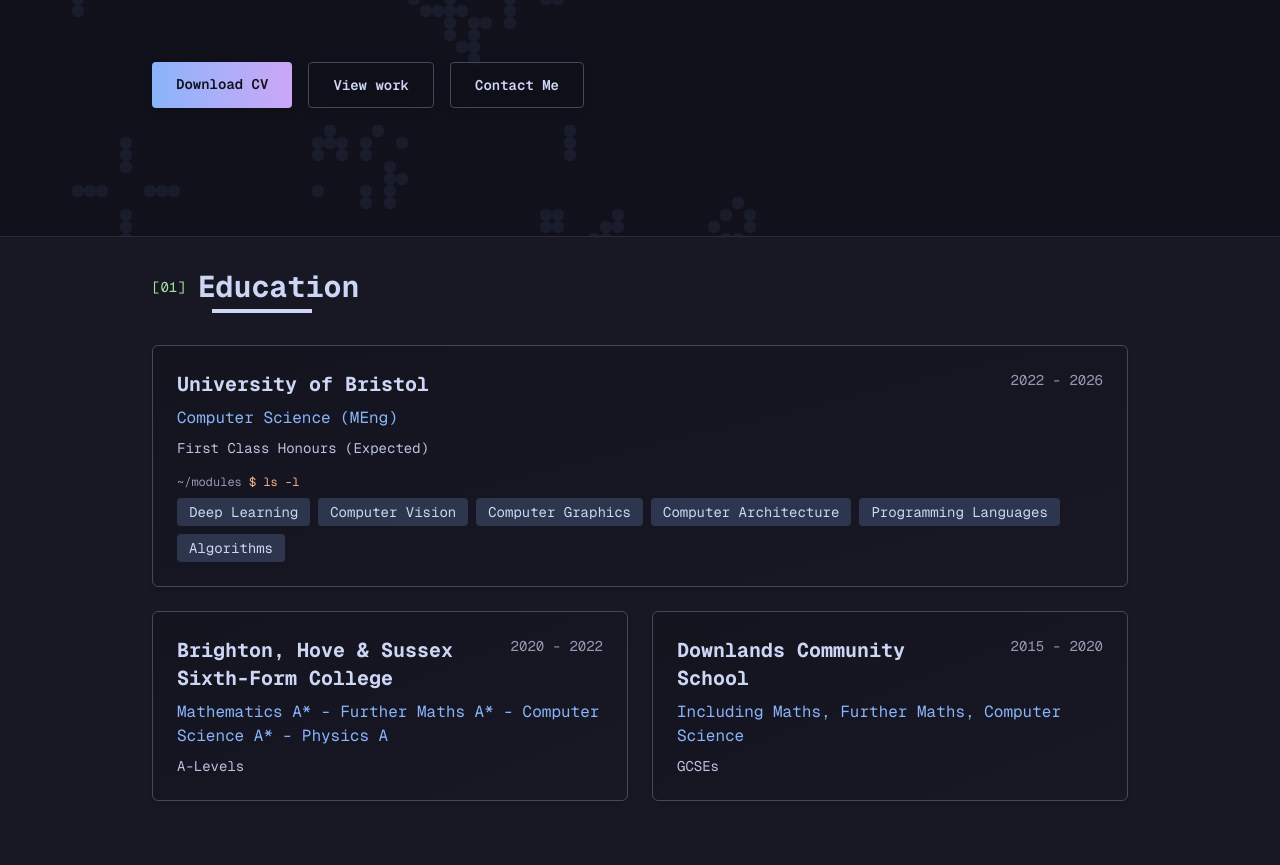
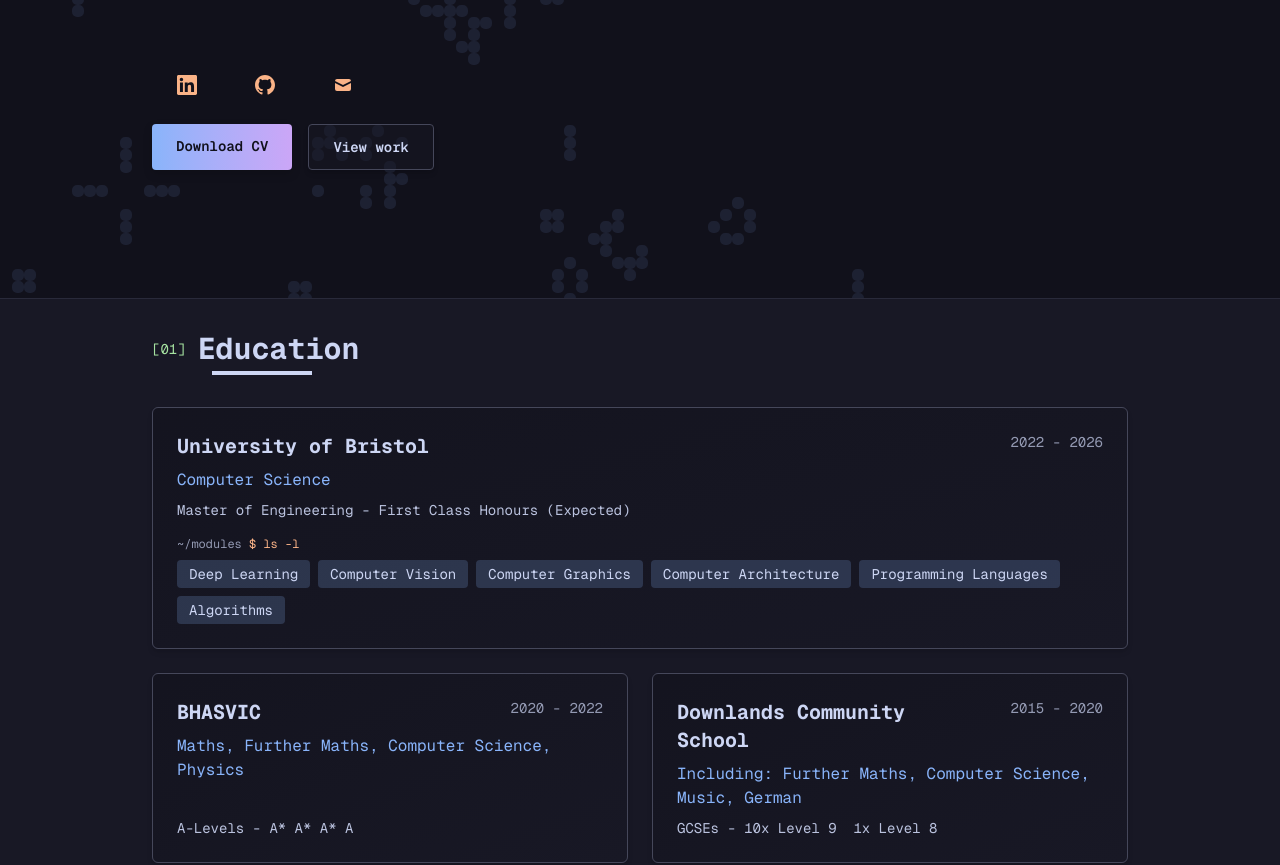
Before and after one commit to sd22404/portfolio, a Next.js app: page /portfolio/ in a window 1280 px wide. Shown: the part 439-1304 px from the top of the page. Built offline with nearby package versions, Linux system fonts and the light colour scheme.

Commit message:
remove contact section, move links to footer and hero

```diff
--- a/app/components/Contact.tsx
+++ /dev/null
@@ -1,35 +0,0 @@
-import SectionHeading from './ui/SectionHeading';
-import Section from './ui/Section';
-import Card from './ui/Card';
-import Link from './ui/Link';
-import Text from './ui/Text';
-
-export default function Contact({bg}: {bg?: string}) {
-    return (
-        <Section id="contact" bgClass={bg}>
-            <SectionHeading number="06">Get In Touch</SectionHeading>
-            <Card variant="glow" className="max-w-2xl mx-auto text-center space-y-6">
-                <Text variant="medium">
-                    Contact me...
-                </Text>
-
-                <div className="flex flex-col sm:flex-row gap-4 justify-center items-center pt-2">
-                    <div className="flex gap-4">
-                        <Link href="mailto:finlay.j.cooper137@gmail.com" variant="text" className="flex items-center gap-1">
-                            <Text variant='ornament-alt'>[em]</Text>
-                            Email
-                        </Link>
-                        <Link href="https://github.com/sd22404" variant="text" className="flex items-center gap-1">
-                            <Text variant='ornament-alt'>[git]</Text>
-                            GitHub
-                        </Link>
-                        <Link href="https://linkedin.com/in/finlay-cooper" variant="text" className="flex items-center gap-1">
-                            <Text variant='ornament-alt'>[in]</Text>
-                            LinkedIn
-                        </Link>
-                    </div>
-                </div>
-            </Card>
-        </Section>
-    );
-}
--- a/app/components/Education.tsx
+++ b/app/components/Education.tsx
@@ -16,8 +16,8 @@
             <Subtitle>University of Bristol</Subtitle>
             <Text variant="date">2022 - 2026</Text>
           </div>
-          <Text variant="highlight" className="mb-2">Computer Science (MEng)</Text>
-          <Text variant="small" className="mb-4">First Class Honours (Expected)</Text>
+          <Text variant="highlight" className="mb-2">Computer Science</Text>
+          <Text variant="small" className="mb-4">Master of Engineering - First Class Honours (Expected)</Text>
           <div className="space-y-2">
             <Text variant="ornament-alt" className="font-jetbrains-mono text-xs select-text">
               <span className="text-muted">~/modules</span> $ ls -l
@@ -34,19 +34,19 @@
         </Card>
         <Card className="h-full flex flex-col">
           <div className="flex justify-between items-start mb-2">
-            <Subtitle>Brighton, Hove & Sussex Sixth-Form College</Subtitle>
+            <Subtitle>BHASVIC</Subtitle>
             <Text variant="date">2020 - 2022</Text>
           </div>
-          <Text variant="highlight" className="mb-2">Mathematics A* - Further Maths A* - Computer Science A* - Physics A</Text>
-          <Text variant="small" className="mt-auto">A-Levels</Text>
+          <Text variant="highlight" className="mb-2">Maths, Further Maths, Computer Science, Physics</Text>
+          <Text variant="small" className="mt-auto">A-Levels - A* A* A* A</Text>
         </Card>
         <Card className="h-full flex flex-col">
           <div className="flex justify-between items-start mb-2">
             <Subtitle>Downlands Community School</Subtitle>
             <Text variant="date">2015 - 2020</Text>
           </div>
-          <Text variant="highlight" className="mb-2">Including Maths, Further Maths, Computer Science</Text>
-          <Text variant="small" className="mt-auto">GCSEs</Text>
+          <Text variant="highlight" className="mb-2">Including: Further Maths, Computer Science, Music, German</Text>
+          <Text variant="small" className="mt-auto whitespace-pre">GCSEs - 10x Level 9  1x Level 8</Text>
         </Card>
       </div>
     </Section>
--- a/app/components/Footer.tsx
+++ b/app/components/Footer.tsx
@@ -1,5 +1,6 @@
 import Text from './ui/Text';
 import TerminalBlock from './ui/TerminalBlock';
+import Links from './sub/Links';
 
 export default function Footer() {
   return (
@@ -13,9 +14,11 @@
             </TerminalBlock>
           </div>
 
-          <Text variant="highlight" className="ml-auto">
+          <Links className="flex gap-1 flex-col justify-center items-end" />
+
+          {/* <Text variant="highlight" className="ml-auto">
             &lt;/portfolio&gt;
-          </Text>
+          </Text> */}
         </div>
       </div>
     </footer>
--- a/app/components/Hero.tsx
+++ b/app/components/Hero.tsx
@@ -1,3 +1,4 @@
+import Links from './sub/Links';
 import Button from './ui/Button';
 import Section from './ui/Section';
 import TerminalBlock from './ui/TerminalBlock';
@@ -22,16 +23,14 @@
           </TerminalBlock>
         </div>
 
-        <div className="flex flex-wrap gap-4 pt-4">
-          <Button href="/portfolio/CV.pdf" variant="glow" target="_blank" rel="noopener noreferrer">
-            Download CV
-          </Button>
-          <div className="flex gap-4">
+        <div>
+          <Links variant='button' className="py-4 flex gap-2" />
+          <div className="flex flex-wrap gap-4">
+            <Button href="/portfolio/CV.pdf" variant="glow" target="_blank" rel="noopener noreferrer">
+              Download CV
+            </Button>
             <Button href="#projects" variant="secondary">
               View work
-            </Button>
-            <Button href="#contact" variant="secondary">
-              Contact Me
             </Button>
           </div>
         </div>
--- a/app/components/sub/GoLBackground.tsx
+++ b/app/components/sub/GoLBackground.tsx
@@ -22,8 +22,8 @@
         const colour = css.getPropertyValue("--accent").trim() || "#89b4fa";
 
         // CONFIG
-        const baseAlpha = 0.07;
-        const RUN_DURATION_MS = 7000;
+        const baseAlpha = 0.1;
+        const RUN_DURATION_MS = 27000;
         const FADE_OUT_MS = 3000;
         let start = performance.now();
         let last = performance.now();
--- /dev/null
+++ b/app/components/sub/Links.tsx
@@ -0,0 +1,56 @@
+import Button from '../ui/Button';
+import Link from '../ui/Link';
+import Text from '../ui/Text';
+
+export default function Links({className = '', variant = 'text'}: {className?: string, variant?: 'text' | 'button'}) {
+
+    const emailIcon = (
+        <svg className="w-5 h-5 text-accent-quaternary" fill="currentColor" viewBox="0 0 20 20" xmlns="http://www.w3.org/2000/svg">
+            <path d="M2.003 5.884L10 9.882l7.997-3.998A2 2 0 0016 4H4a2 2 0 00-1.997 1.884z" />
+            <path d="M18 8.118l-8 4-8-4V14a2 2 0 002 2h12a2 2 0 002-2V8.118z" />
+        </svg>
+    );
+
+    const githubIcon = (
+        <svg className="w-5 h-5 text-accent-quaternary" fill="currentColor" viewBox="0 0 24 24" xmlns="http://www.w3.org/2000/svg">
+            <path d="M12 0c-6.626 0-12 5.373-12 12 0 5.302 3.438 9.8 8.207 11.387.599.111.793-.261.793-.577v-2.234c-3.338.726-4.033-1.416-4.033-1.416-.546-1.387-1.333-1.756-1.333-1.756-1.089-.745.083-.729.083-.729 1.205.084 1.839 1.237 1.839 1.237 1.07 1.834 2.807 1.304 3.492.997.107-.775.418-1.305.762-1.604-2.665-.305-5.467-1.334-5.467-5.931 0-1.311.469-2.381 1.236-3.221-.124-.303-.535-1.524.117-3.176 0 0 1.008-.322 3.301 1.23.957-.266 1.983-.399 3.003-.404 1.02.005 2.047.138 3.006.404 2.291-1.552 3.297-1.23 3.297-1.23.653 1.653.242 2.874.118 3.176.77.84 1.235 1.911 1.235 3.221 0 4.609-2.807 5.624-5.479 5.921.43.372.823 1.102.823 2.222v3.293c0 .319.192.694.801.576 4.765-1.589 8.199-6.086 8.199-11.386 0-6.627-5.373-12-12-12z"/>
+        </svg>
+    );
+
+    const linkedinIcon = (
+        <svg className="w-5 h-5 text-accent-quaternary" fill="currentColor" viewBox="0 0 24 24" xmlns="http://www.w3.org/2000/svg">
+            <path d="M20.447 20.452h-3.554v-5.569c0-1.328-.027-3.037-1.852-3.037-1.853 0-2.136 1.445-2.136 2.939v5.667H9.351V9h3.414v1.561h.046c.477-.9 1.637-1.85 3.37-1.85 3.601 0 4.267 2.37 4.267 5.455v6.286zM5.337 7.433c-1.144 0-2.063-.926-2.063-2.065 0-1.138.92-2.063 2.063-2.063 1.14 0 2.064.925 2.064 2.063 0 1.139-.925 2.065-2.064 2.065zm1.782 13.019H3.555V9h3.564v11.452zM22.225 0H1.771C.792 0 0 .774 0 1.729v20.542C0 23.227.792 24 1.771 24h20.451C23.2 24 24 23.227 24 22.271V1.729C24 .774 23.2 0 22.222 0h.003z"/>
+        </svg>
+    );
+
+    return (
+        variant === 'text' ? (
+            <div className={className}>
+                <Link href="mailto:finlay.j.cooper137@gmail.com" variant="text" className="flex items-center gap-1">
+                    <Text variant='ornament-alt'>[em]</Text>
+                    Email
+                </Link>
+                <Link href="https://github.com/sd22404" variant="text" className="flex items-center gap-1">
+                    <Text variant='ornament-alt'>[git]</Text>
+                    GitHub
+                </Link>
+                <Link href="https://linkedin.com/in/finlay-cooper" variant="text" className="flex items-center gap-1">
+                    <Text variant='ornament-alt'>[in]</Text>
+                    LinkedIn
+                </Link>
+            </div>
+        ) : (
+            <div className={className}>
+                <Button href="https://linkedin.com/in/finlay-cooper" variant="ghost">
+                    {linkedinIcon}
+                </Button>
+                <Button href="https://github.com/sd22404" variant="ghost">
+                    {githubIcon}
+                </Button>
+                <Button href="mailto:finlay.j.cooper137@gmail.com" variant="ghost">
+                    {emailIcon}
+                </Button>
+            </div>
+        )
+    )
+}
--- a/app/components/sub/ProjectCard.tsx
+++ b/app/components/sub/ProjectCard.tsx
@@ -38,6 +38,7 @@
                 </Text>
 
                 {project.coverImage &&
+                    <Link href={`/projects/${project.slug}`} variant="text" className="block" aria-label={`View project`}>
                         <div className="group/img mb-4 rounded-md overflow-hidden relative w-full h-[clamp(10rem,30vh,18rem)] transition-all duration-300">
                             <Image
                                 src={`/portfolio/projects/${project.slug}/${project.coverImage}`}
@@ -47,6 +48,7 @@
                             />
                             <div className="absolute inset-0 bg-gradient-to-t from-background/80 via-transparent to-transparent opacity-0 group-hover/img:opacity-100 transition-opacity duration-300" />
                         </div>
+                    </Link>
                 }
 
                 {project.tags?.length &&
--- a/app/components/ui/Button.tsx
+++ b/app/components/ui/Button.tsx
@@ -23,14 +23,14 @@
     active:scale-95 focus-visible:outline-none focus-visible:ring-2 focus-visible:ring-accent focus-visible:ring-offset-2 focus-visible:ring-offset-background`;
 
   const variantClasses = {
-    primary: `drop-shadow-lg text-background bg-gradient-to-r from-accent to-accent-secondary
+    primary: `shadow-md text-background bg-gradient-to-r from-accent to-accent-secondary
       hover:shadow-lg hover:shadow-accent/30 hover:scale-105 hover:brightness-110
       active:shadow-md active:brightness-100`,
-    secondary: `drop-shadow-lg border border-border bg-background/50 backdrop-blur-sm
-      hover:border-accent hover:text-accent hover:bg-background/80 hover:shadow-md hover:shadow-accent/20 hover:-translate-y-0.5
+    secondary: `shadow-md border border-border bg-background-lighter/50
+      hover:border-accent hover:text-accent hover:bg-background-lighter hover:shadow-md hover:shadow-accent/20 hover:-translate-y-0.5
       active:translate-y-0`,
-    ghost: `border border-transparent hover:border-border/50 hover:bg-background-lighter/50
-      hover:backdrop-blur-sm hover:shadow-sm transition-all`,
+    ghost: `border border-transparent hover:border-border/50 hover:bg-background-lighter/80
+      hover:shadow-sm transition-all`,
     glow: `relative drop-shadow-lg text-background bg-gradient-to-r from-accent to-accent-secondary overflow-hidden
       hover:shadow-[0_0_20px_rgba(137,180,250,0.4)] hover:scale-105
       before:absolute before:inset-0 before:bg-gradient-to-r before:from-white/20 before:to-transparent before:translate-x-[-100%] before:transition-transform before:duration-500
@@ -41,15 +41,14 @@
 
   if (href) {
     return (
+      (href ? (
       <a href={href} className={classes} target={target} rel={rel}>
         {children}
       </a>
-    );
+      ) : (
+      <button className={classes} onClick={onClick}>
+        {children}
+      </button>)
+    ));
   }
-
-  return (
-    <button onClick={onClick} className={classes}>
-      {children}
-    </button>
-  );
 }
--- a/app/components/ui/Section.tsx
+++ b/app/components/ui/Section.tsx
@@ -10,7 +10,7 @@
 export default function Section({ id, children, bgClass = 'bg-background', className = '' }: SectionProps) {
   return (
     <div className={`w-screen ${bgClass}`}>
-      <section id={id} className={`max-w-5xl 2xl:max-w-7xl mx-auto px-4 sm:px-6 pt-6 sm:pt-8 pb-20 sm:pb-24 scroll-mt-20 ${className}`}>
+      <section id={id} className={`max-w-5xl 2xl:max-w-7xl mx-auto px-4 sm:px-6 py-6 sm:py-8 scroll-mt-20 ${className}`}>
         {children}
       </section>
     </div>
--- a/app/page.tsx
+++ b/app/page.tsx
@@ -5,9 +5,9 @@
 import Projects from './components/Projects';
 import Skills from './components/Skills';
 import Awards from './components/Awards';
-import Contact from './components/Contact';
 import Footer from './components/Footer';
 import Background from './components/sub/GoLBackground';
+import Section from './components/ui/Section';
 
 export default function Home() {
   return (
@@ -15,19 +15,17 @@
         <Background />
         <Header links={[
           { href: "#hero", label: "about", variant: "text" },
-          { href: "#experience", label: "experience", variant: "text" },
+          { href: "#education", label: "background", variant: "text" },
           { href: "#projects", label: "projects", variant: "text" },
-          { href: "#skills", label: "skills", variant: "text" },
-          { href: "#awards", label: "awards", variant: "text" },
-          { href: "#contact", label: "contact", variant: "text" },
+          { href: "#skills", label: "achievements", variant: "text" },
         ]} />
         <Hero bg="bg-transparent" />
-        <Education bg="bg-background-lighter border-t border-border/40" />
+        <Education bg="bg-background-lighter border-t border-border/40 pb-20 sm:pb-24" />
         <Experience bg="bg-background-lighter border-b border-border/40" />
-        <Projects bg="bg-background" />
-        <Skills bg="bg-background-lighter border-t border-border/40" />
+        <Projects bg="bg-background py-20 sm:py-24" />
+        <Skills bg="bg-background-lighter border-t border-border/40 pb-20 sm:pb-24" />
         <Awards bg="bg-background-lighter border-b border-border/40" />
-        <Contact bg="bg-background" />
+        <Section id="blank" bgClass='bg-background pb-20 sm:pb-24'> </Section>
         <Footer />
       </div>
   );
```
Lines whose indentation alone changed are shown as unchanged.
